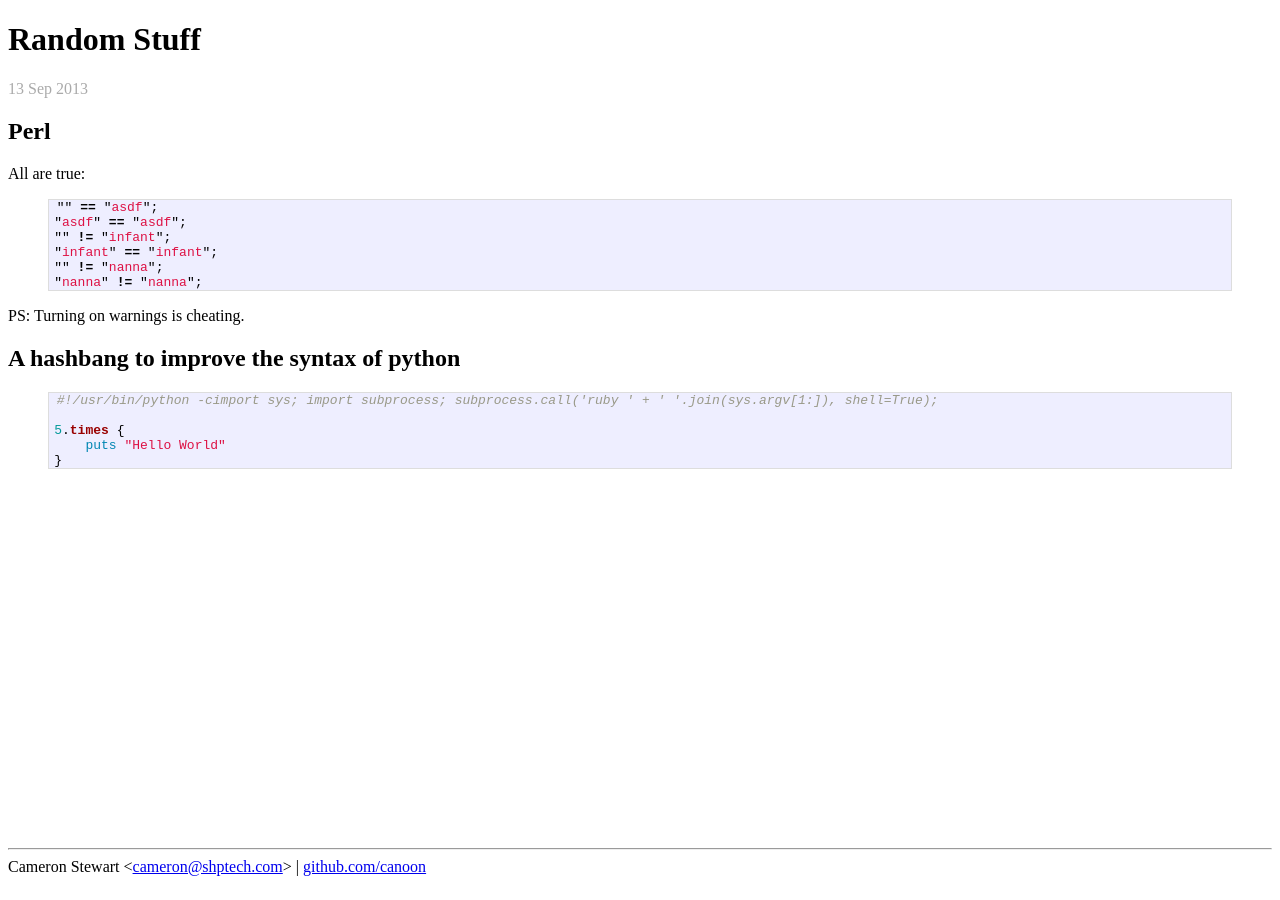
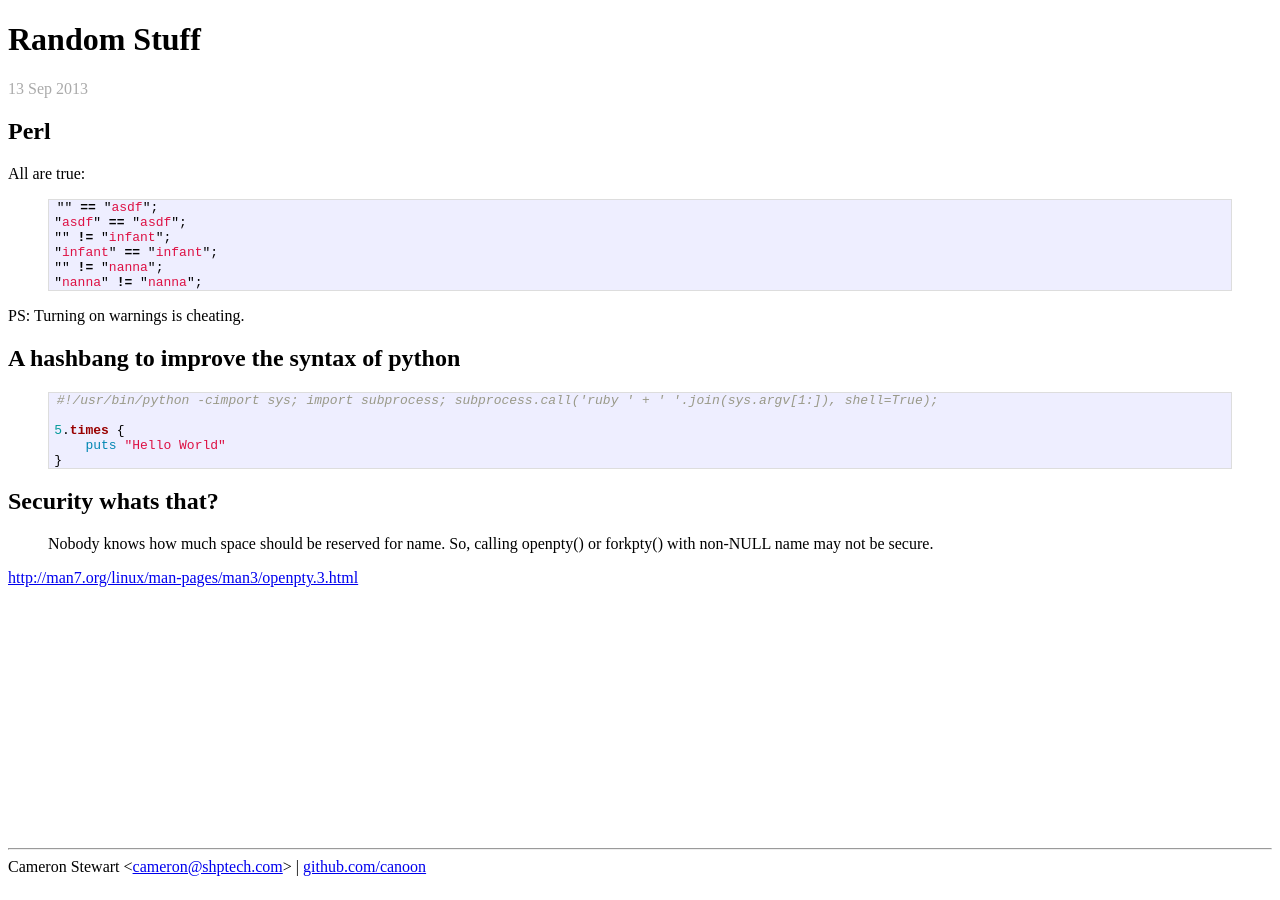
Before and after one commit to canoon/canoon.github.io, a Jekyll site: the page built from _posts/2013-09-13-random-stuff.markdown, in a window 1280 px wide. Built offline with Jekyll 4.4.1, drawn with Linux system fonts in a browser that asks for light colours; nearby versions of some CDN libraries; Markdown is read by kramdown in place of the engine named in the settings.

Commit message:
new stuff

```diff
--- a/_config.yml
+++ b/_config.yml
@@ -1,3 +1,3 @@
-name: Your New Jekyll Site
+name: canoon's Site
 markdown: redcarpet
 pygments: true
--- a/_posts/2013-09-13-random-stuff.markdown
+++ b/_posts/2013-09-13-random-stuff.markdown
@@ -28,3 +28,10 @@ PS: Turning on warnings is cheating.
     puts "Hello World"
 }
 {% endhighlight %}
+
+## Security whats that?
+
+> Nobody knows how much space should be reserved for name.  So, calling
+> openpty() or forkpty() with non-NULL name may not be secure.
+
+[http://man7.org/linux/man-pages/man3/openpty.3.html](http://man7.org/linux/man-pages/man3/openpty.3.html)
```
